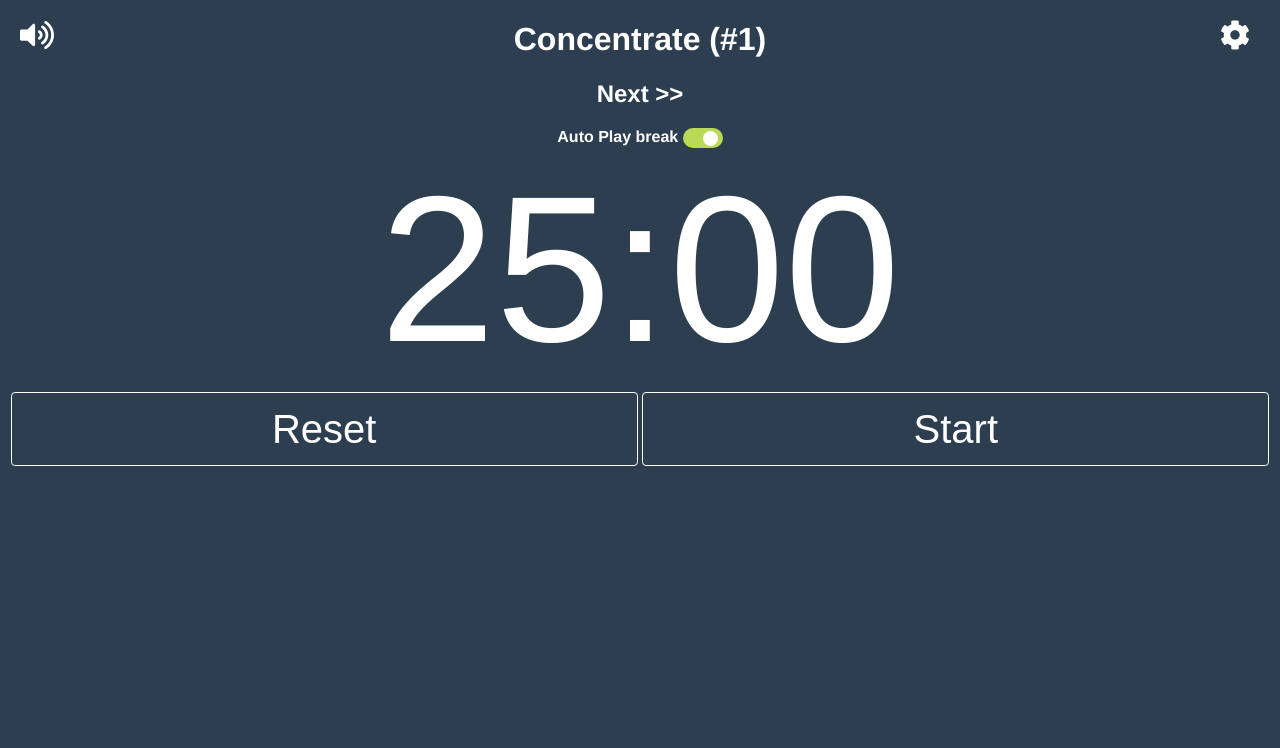
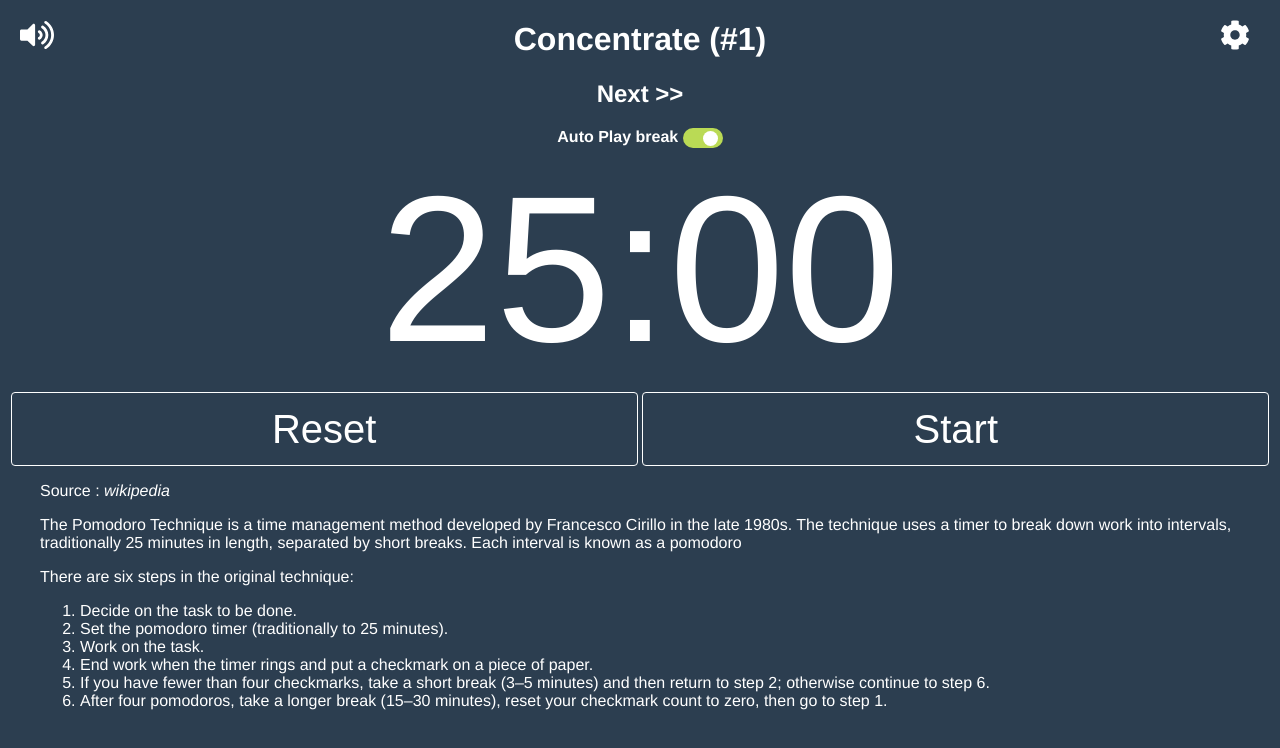
Before and after one commit to sungvadan/pomodoro, a website built with webpack: page index.html in a window 1280 px wide. Built offline with nearby package versions, Linux system fonts and the light colour scheme.

Commit message:
fixup! fix bug reprise

```diff
--- a/index.html
+++ b/index.html
@@ -26,6 +26,22 @@
 
     <img src="public/images/volume-up.svg" alt="volume" id="volume" height="30px" style="cursor: pointer;">
     <img src="public/images/setup.svg" id="setup" alt="setup" height="30px" style="cursor: pointer;">
+
+    <blockquote cite="https://www.wikipedia.org">
+        <header>Source : <cite>wikipedia</cite></header>
+
+        <p>The Pomodoro Technique is a time management method developed by Francesco Cirillo in the late 1980s. The technique uses a timer to break down work into intervals, traditionally 25 minutes in length, separated by short breaks. Each interval is known as a pomodoro</p>
+
+        There are six steps in the original technique:
+        <ol>
+            <li>Decide on the task to be done.</li>
+            <li>Set the pomodoro timer (traditionally to 25 minutes).</li>
+            <li>Work on the task.</li>
+            <li>End work when the timer rings and put a checkmark on a piece of paper.</li>
+            <li>If you have fewer than four checkmarks, take a short break (3–5 minutes) and then return to step 2; otherwise continue to step 6.</li>
+            <li>After four pomodoros, take a longer break (15–30 minutes), reset your checkmark count to zero, then go to step 1.</li>
+        </ol>
+    </blockquote>
 
     <div style="display: none;">
         <audio id="alarm">
```
